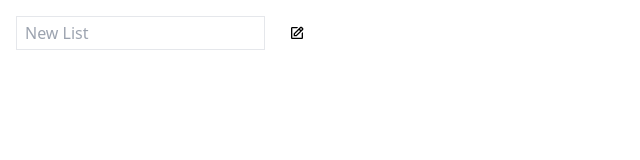
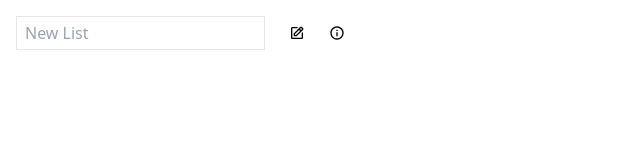
Before and after one commit to sakkaku-web/randomizer, a React (Create React App) app: page / in a window 1280 px wide. Shown: the top 160 px of the page, without its empty margins (0-640 px from the left). Built offline with nearby package versions, Linux system fonts and the light colour scheme.

Commit message:
add info

```diff
--- a/src/App.tsx
+++ b/src/App.tsx
@@ -1,7 +1,7 @@
 import React, { useEffect, useState } from 'react';
 import { ListHandler, RandomList } from './RandomList';
 import { animeListHandler } from './handler/anime';
-import { BiEdit } from 'react-icons/bi';
+import { BiEdit, BiInfoCircle } from 'react-icons/bi';
 import { grouperListHandler } from './handler/grouper';
 
 const LISTS_ID_KEY = 'randomizerListIds';
@@ -56,7 +56,7 @@ function App() {
 
   return (
     <div className="p-4 flex flex-col gap-4">
-      <div className="flex gap-4">
+      <div className="flex gap-4 items-center">
         <input
           className="border px-2 py-1"
           type="text"
@@ -72,6 +72,8 @@ function App() {
         >
           <BiEdit />
         </button>
+
+        <BiInfoCircle title="Predefined lists&#013;&#013; Anime - random anime character, using anime ids from animecharactersdatabase.com&#013;&#013; Grouper - group items in pairs" />
       </div>
 
       <div className="flex gap-4 flex-wrap">
```
